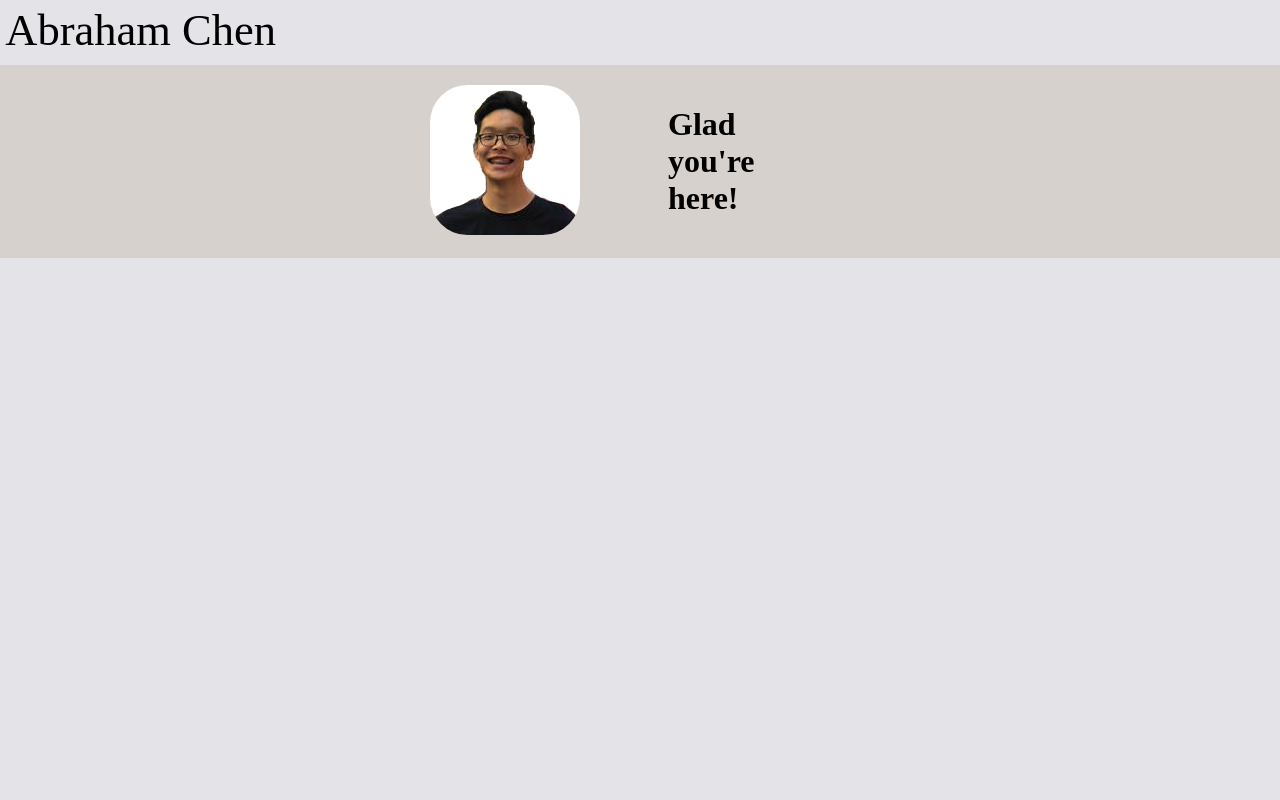
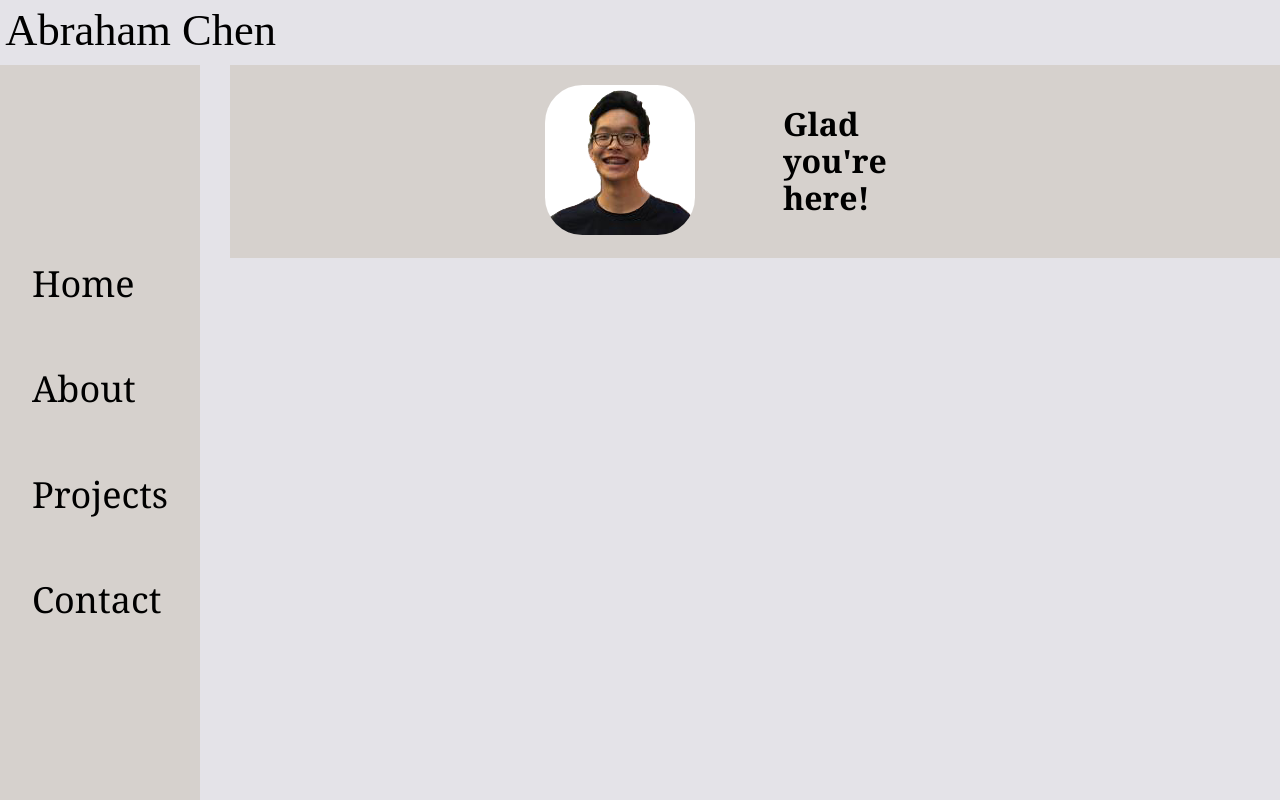
Before and after one commit to Inviro/inviro.github.io, a React (Create React App) app in the folder abrahamchenwebsite/: page / in a window 1280 px wide. Built offline with nearby package versions, Linux system fonts and the light colour scheme.

Commit message:
Implemented barebones nav menu for desktop view

```diff
--- a/abrahamchenwebsite/src/App.css
+++ b/abrahamchenwebsite/src/App.css
@@ -14,6 +14,7 @@
 
 html {
   background-color: var(--offwhite);
+  font-family: Georgia, 'Times New Roman', Times, serif;
 }
 
 .portrait {
@@ -250,40 +251,18 @@ header {
   }
 
   .menu-wrap .menu {
-    /* visibility: visible; */
+    visibility: visible;
+    left: 0;
+    width: 200px;
+    margin-top: 65px;
+    height: calc(100% - 65px);
+  }
+
+  .menu-wrap .menu > div {
+    background-color: var(--tan);
+  }
+
+  #content-wrap {
+    margin-left: 230px;
   }
 }
-
-/* Desktop specific styling */
-@media screen and (min-width: 1200px) {
-  /* .menu-wrap .menu {
-    visibility: hidden;
-  } */
-
-  /* Start nav link styling */
-  /* .nav-links {
-    z-index: 2;
-    position: fixed;
-    right: 5vw;
-    top: 1vh;
-    justify-content: space-around;
-    list-style: none;
-    font-weight: 500;
-    display: flex;
-    padding-bottom: .2vw;
-    border-radius: 7px;
-  }
-
-  .nav-links a {
-    color: black;
-    letter-spacing: 2px;
-    font-weight: bold;
-    font-size: 20px;
-    margin: 2vh;
-  }
-
-  .nav-links a:hover {
-    text-decoration: underline;
-  } */
-  /* End nav link styling */
-}
--- a/abrahamchenwebsite/src/App.jsx
+++ b/abrahamchenwebsite/src/App.jsx
@@ -16,7 +16,7 @@ function App() {
         <title>Abraham Chen </title>
       </Helmet>
       <header>
-        <a href="#home">
+        <a href="#home" title="Visit home">
           <img src="NameLogo.svg" alt="Website home" id="name-logo" />
         </a>
       </header>
@@ -41,6 +41,7 @@ function App() {
           <img
           src='portrait.png'
           alt='Abraham, wearing glasses and a dark colored t-shirt smiles against a plain white background.'
+          title="Yep, that's me!"
           className='portrait'/>
           <h1>
             <div>Glad</div>
```
